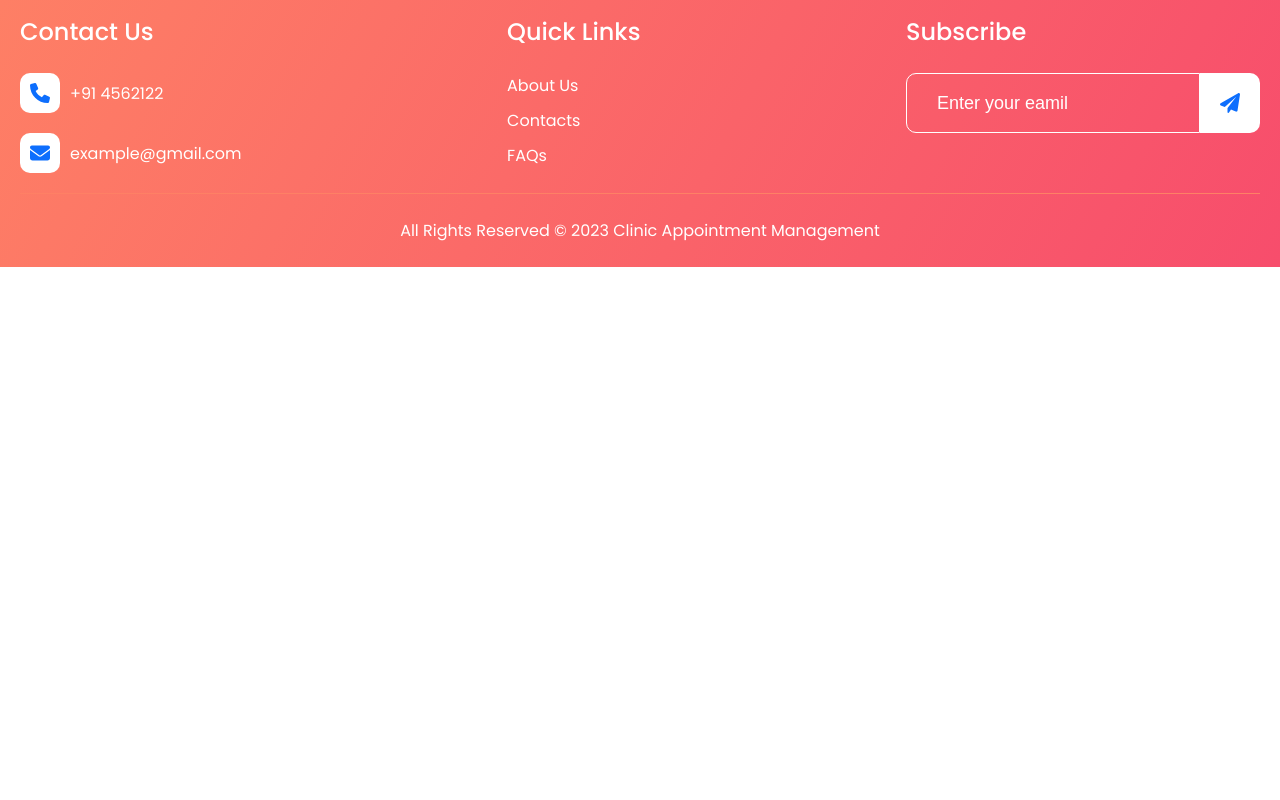
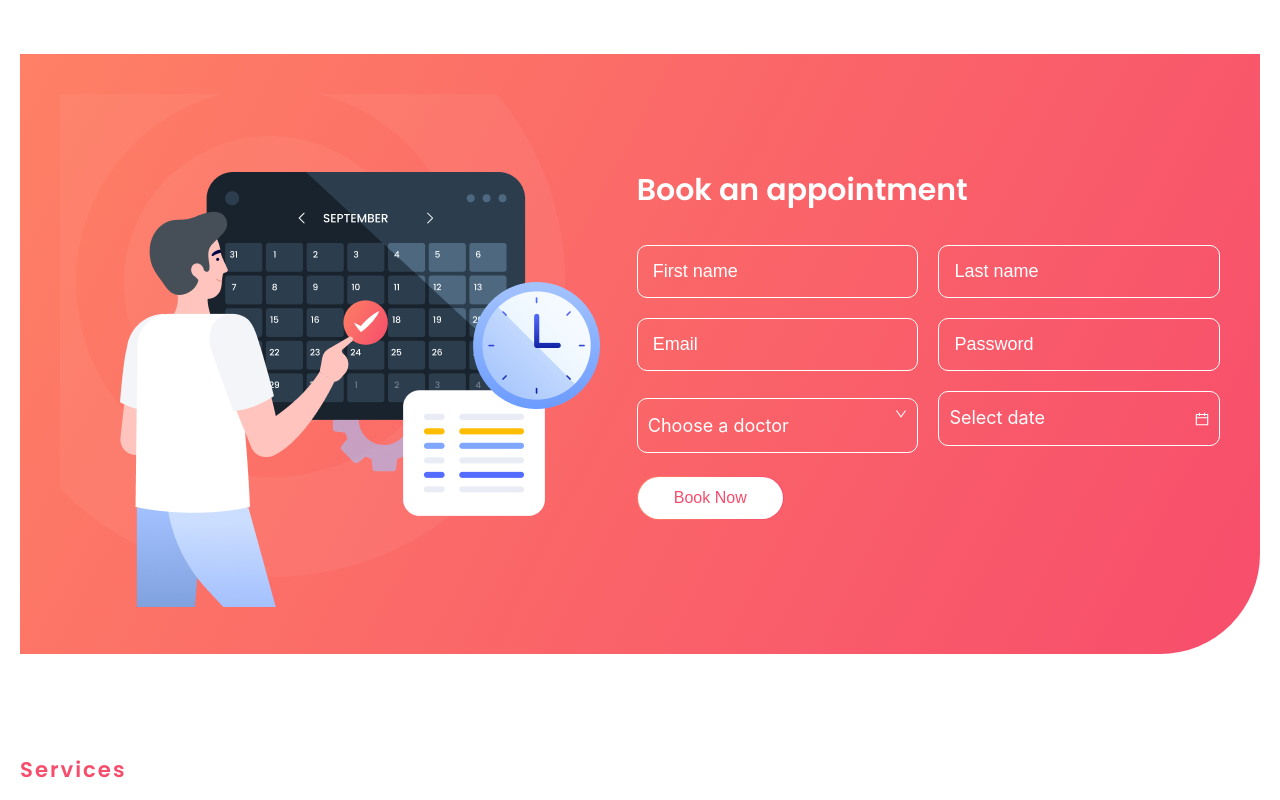
Before and after one commit to Jaykhun/crm-system, a Next.js app: page / in a window 1280 px wide. Shown: the part 1440-2240 px from the top of the page. Before the commit the page ends 1707 px from the top, so only its background shows below. Built offline with nearby package versions, Linux system fonts and the light colour scheme.

Commit message:
finished appointment section

```diff
--- a/package.json
+++ b/package.json
@@ -19,6 +19,7 @@
     "next": "13.4.3",
     "react": "18.2.0",
     "react-dom": "18.2.0",
+    "swiper": "^9.3.2",
     "typescript": "5.0.4"
   },
   "devDependencies": {
--- /dev/null
+++ b/src/components/appointment/index.tsx
@@ -0,0 +1,59 @@
+import appointmentPath from '@/public/images/appointment.png'
+import { DatePicker, Select } from 'antd'
+import Image from 'next/image'
+import styles from './styles.module.scss'
+
+const Appointment = () => {
+    return (
+        <div className={styles.appointment}>
+            <div className='container'>
+                <div className={styles.appointment__inner}>
+                    <div className={styles.appointment__img}>
+                        <Image
+                            src={appointmentPath}
+                            width={540}
+                            height={515}
+                            alt='appointment'
+                        />
+                    </div>
+
+                    <div className={styles.appointment__content}>
+                        <div className={styles.appointment__title}>Book an appointment</div>
+                        <form className={styles.form}>
+                            <div className={styles.form__names}>
+                                <input type='text' className={styles.form__input} placeholder='First name' />
+                                <input type='text' className={styles.form__input} placeholder='Last name' />
+                            </div>
+
+                            <div className={styles.form__names}>
+                                <input type='email' className={styles.form__input} placeholder='Email' />
+                                <input type='password' className={styles.form__input} placeholder='Password' />
+                            </div>
+
+                            <div className={styles.form__names}>
+
+                                <div className={styles.form__select}>
+                                    <Select
+                                        placeholder='Choose a doctor'
+                                    />
+                                </div>
+
+                                <div className={styles.form__date}>
+                                    <DatePicker
+                                        format='DD.MM.YYYY'
+                                        inputReadOnly
+                                    />
+                                </div>
+                            </div>
+
+                            <button className={styles.form__btn}>Book now</button>
+                        </form>
+                    </div>
+                </div>
+
+            </div>
+        </div>
+    )
+}
+
+export default Appointment
--- /dev/null
+++ b/src/components/appointment/styles.module.scss
@@ -0,0 +1,100 @@
+@import "@/styles/mixins";
+@import "@/styles/variables";
+@import "@/styles/ui";
+
+.appointment {
+    padding: 100px 0px;
+    &__inner {
+        @include flex(space-between, center, $gap: 20px);
+        background: $primaryBgColor;
+        padding: 40px;
+        border-bottom-right-radius: 100px;
+    }
+
+    &__title {
+        font-size: 30px;
+        font-weight: 600;
+        color: #fff;
+        text-align: left;
+        margin-bottom: 2rem;
+    }
+
+    &__img {
+        flex: 0 0 48%;
+    }
+
+    &__content {
+        flex: 1 1 auto;
+        padding: 40px 0px 60px 0px;
+    }
+}
+
+.form {
+    &__names {
+        @include flex(space-between, center, $gap: 20px);
+        input {
+            width: 100%;
+        }
+    }
+    &__input {
+        @extend %input-styles;
+        margin-bottom: 20px;
+    }
+
+    &__btn {
+        display: block;
+        margin-top: 30px;
+        @extend %white-btn;
+    }
+
+    &__select,
+    &__date {
+        cursor: pointer !important;
+        width: 50%;
+    }
+}
+
+@media (max-width: 1000px) {
+    .appointment {
+        &__inner {
+            flex-direction: column;
+            align-items: center;
+        }
+
+        &__content {
+            padding: 0px;
+        }
+    }
+}
+
+@media (max-width: 650px) {
+    .appointment {
+        padding: 50px 0px;
+        &__img {
+            display: none;
+        }
+        &__title {
+            text-align: center;
+        }
+    }
+}
+
+@media (max-width: 550px) {
+    .form {
+        &__names {
+            display: block;
+        }
+
+        &__select,
+        &__date {
+            cursor: pointer !important;
+            width: 100%;
+            margin-bottom: 20px;
+        }
+
+        &__btn {
+            width: 100%;
+            margin-top: 30px;
+        }
+    }
+}
--- a/src/components/footer/styles.module.scss
+++ b/src/components/footer/styles.module.scss
@@ -1,5 +1,6 @@
 @import "@/styles/mixins";
 @import "@/styles/variables";
+@import "@/styles/ui";
 
 .footer {
     background: $primaryBgColor;
@@ -39,29 +40,23 @@
         border-radius: 10px;
 
         input {
-            font-size: 18px;
-            font-weight: 300;
-            height: 60px;
-            padding: 15px 30px;
-            border: 1px solid #fff;
-            background-color: transparent;
-            color: #fff;
-            &::-webkit-input-placeholder {
-                color: #fff;
-            }
+            @extend %input-styles;
             border-top-right-radius: 0;
             border-bottom-right-radius: 0;
         }
 
         button {
             display: block;
-            width: 60px;
-            height: 60px;
+            width: 53px;
+            height: 53px;
             border-radius: 10px;
             background-color: #fff;
             padding: 20px;
             border-top-left-radius: 0;
             border-bottom-left-radius: 0;
+            img {
+                transform: scale(1.5);
+            }
         }
     }
 
@@ -130,15 +125,13 @@
         }
 
         &__email {
-            input {
-                height: 55px;
-                padding: 10px 15px;
-            }
-
             button {
                 width: 45px;
                 height: 55px;
                 padding: 13px;
+                img{
+                    transform: scale(1);
+                }
             }
         }
 
--- a/src/components/screens/home/components/process/styles.module.scss
+++ b/src/components/screens/home/components/process/styles.module.scss
@@ -84,6 +84,7 @@
 
     .item{
         flex: 1 1 auto;
-        margin: 0px 20px 40px 0px;
+        margin: 0px 0px 40px 0px;
+        text-align: center;
     }
 }
--- /dev/null
+++ b/src/components/screens/home/components/services/index.tsx
@@ -0,0 +1,25 @@
+import Button from '@/components/ui/button'
+import styles from './styles.module.scss'
+
+const Services = () => {
+    return (
+        <div className={styles.services}>
+            <div className="container">
+                <div className={styles.services__inner}>
+                    <div className={styles.services__content}>
+                        <div className={styles.services__subtitle}>Services</div>
+                        <div className={styles.services__title}>We Cover A Big Variety Of Medical Services</div>
+                        <div className={styles.services__txt}>We provide the special tips and advice’s of heath care treatment and high level of best.</div>
+                        <Button path='services'>All services</Button>
+                    </div>
+
+                    <div className={styles.services__slider}>
+
+                    </div>
+                </div>
+            </div>
+        </div>
+    )
+}
+
+export default Services
--- /dev/null
+++ b/src/components/screens/home/components/services/styles.module.scss
@@ -0,0 +1,30 @@
+@import "@/styles/mixins";
+@import "@/styles/variables";
+@import "@/styles/ui";
+
+.services {
+    &__inner {
+        @include flex(space-between, center, $gap: 20px);
+        padding-bottom: 100px;
+    }
+
+    &__title {
+        @extend %title;
+        margin-bottom: 16px;
+    }
+
+    &__subtitle {
+        @extend %subtitle;
+        margin-bottom: 16px;
+    }
+
+    &__txt {
+        color: $textColor;
+        margin-bottom: 32px;
+        font-weight: 300;
+    }
+
+    &__content {
+        flex: 0 0 40%;
+    }
+}
--- a/src/components/screens/home/index.tsx
+++ b/src/components/screens/home/index.tsx
@@ -1,12 +1,17 @@
+import Appointment from '@/components/appointment'
 import Layout from '@/components/layout'
-import Intro from '@/screens/home/components/intro'
-import Proces from '@/screens/home/components/process'
+import Intro from './components/intro'
+import Proces from './components/process'
+import Services from './components/services'
+
 
 const Home = () => {
   return (
     <Layout>
-      <Intro/>
-      <Proces/>
+      <Intro />
+      <Proces />
+      <Appointment />
+      <Services />
     </Layout>
   )
 }
--- a/src/styles/_ui.scss
+++ b/src/styles/_ui.scss
@@ -8,8 +8,48 @@
     font-weight: 700;
 }
 
-%subtitle{
+%subtitle {
     @include adaptivFont(22, 20);
     font-weight: 600;
     color: $primaryColor;
+    letter-spacing: 2px;
 }
+
+%white-btn {
+    background: $tertiaryBgColor;
+    color: $primaryColor;
+    border-radius: 50px;
+    padding: 0.75rem 2.25rem;
+    border: 1px solid transparent;
+    font-weight: 400;
+    font-size: 16px;
+    text-transform: capitalize;
+    text-align: center;
+    transition: all 0.3s ease-in-out;
+    cursor: pointer;
+    &:hover,
+    &:focus {
+        background: $primaryBgColor;
+        color: $tertiaryColor;
+    }
+}
+
+%input-styles {
+    font-size: 18px;
+    font-weight: 300;
+    border-radius: 10px;
+    padding: 15px;
+    border: 1px solid #fff;
+    background-color: transparent;
+    color: #fff;
+    &::-webkit-input-placeholder {
+        color: #fff;
+    }
+}
+
+@media (max-width: 365px) {
+    %input-styles {
+        height: 55px;
+        padding: 10px 15px;
+    }
+}
--- /dev/null
+++ b/src/styles/customized/form.scss
@@ -0,0 +1,90 @@
+@import "@/styles/mixins";
+@import "@/styles/variables";
+
+.ant-select {
+    width: 100%;
+    &-selector {
+        background: transparent !important;
+        height: 55px !important;
+        padding: 10px !important;
+        border-color: #fff !important;
+        font-size: 18px !important;
+        border-radius: 10px !important;
+    }
+
+    &-arrow {
+        color: #fff !important;
+    }
+}
+
+.ant-select-selection {
+    &-placeholder {
+        color: #fff !important;
+        font-family: inherit;
+        &::after {
+            color: #fff !important;
+        }
+    }
+}
+
+.ant-picker {
+    width: 100%;
+    background-color: transparent;
+    padding: 10px !important;
+    height: 55px !important;
+    border-color: #fff !important;
+    border-radius: 10px !important;
+
+    &-input {
+        input {
+            color: #fff !important;
+            font-size: 18px !important;
+            cursor: pointer !important;
+
+            &::placeholder {
+                color: #fff !important;
+            }
+        }
+    }
+
+    &-suffix {
+        color: #fff !important;
+    }
+
+    &-content{
+        th{
+            font-weight: 700 !important;
+            color: $primaryColor;
+        }
+    }
+
+    &-clear {
+        color: $primaryColor !important;
+        border-radius: 50% !important;
+        transform: scale(1.5) translateY(-5px) !important;
+    }
+
+    &-cell-inner {
+        border-color: transparent;
+        color: #000 !important;
+        &::before {
+            border-color: $primaryColor !important;
+        }
+    }
+
+    &-cell-selected {
+        .ant-picker-cell-inner {
+            background-color: $primaryColor !important;
+        }
+    }
+
+    &-today-btn {
+        color: $primaryColor !important;
+        font-weight: 700;
+    }
+
+    &-header-view {
+        color: $primaryColor !important;
+        font-weight: 700;
+    }
+}
--- a/src/styles/styles.scss
+++ b/src/styles/styles.scss
@@ -2,6 +2,9 @@
 @import "variables";
 @import "mixins";
 @import "ui";
+
+@import "customized/form";
+
 
 .wrapper {
     display: flex;
```
Also changed, not shown: src/components/header/styles.module.scss (+3 -15 lines), 1 other file (tests, documents, lock files or other folders).
